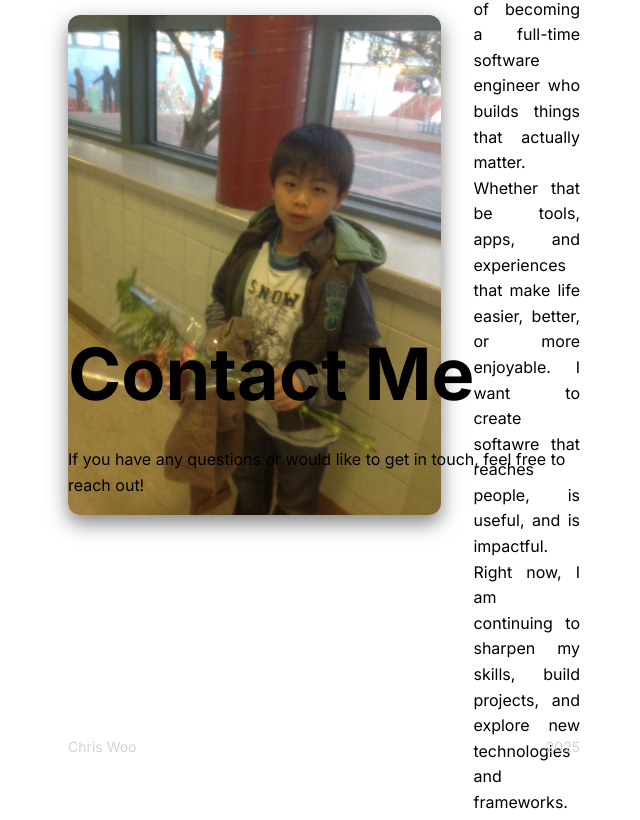
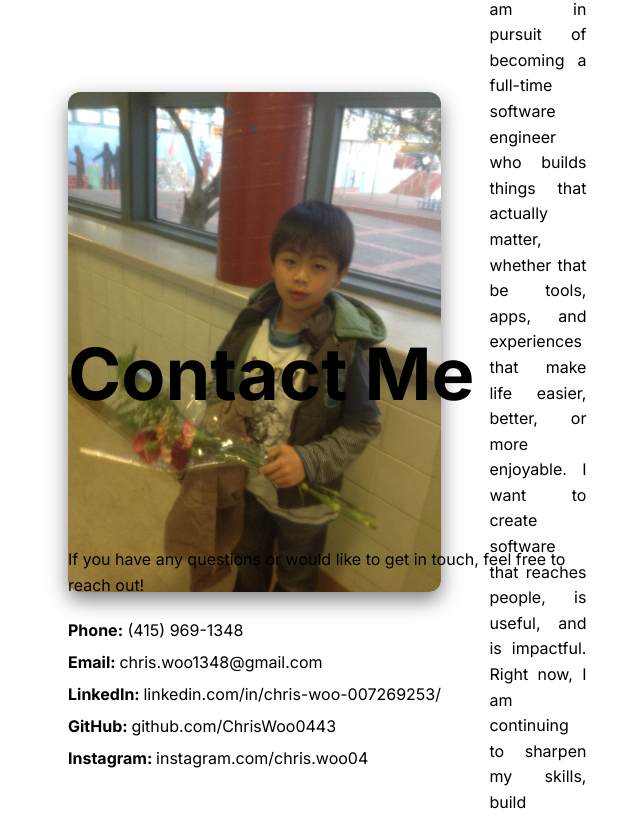
Before and after one commit to ChrisWoo0443/portfolio, a React (Vite) app: page / in a window 1280 px wide. Shown: the part 1714-2534 px from the top of the page, without its empty margins (316-956 px from the left). Built offline with nearby package versions, Linux system fonts and the light colour scheme.

Commit message:
contact info

```diff
--- a/src/components/About.jsx
+++ b/src/components/About.jsx
@@ -11,8 +11,8 @@ export function About() {
                 <p class name="about-text">
                     Hello, I'm Chris Woo, a Computer Science with Business Applications student at the University
                     of California, Riverside. I am in pursuit of becoming a full-time software engineer
-                    who builds things that actually matter. Whether that be tools, apps, and experiences that
-                    make life easier, better, or more enjoyable. I want to create softawre that reaches people,
+                    who builds things that actually matter, whether that be tools, apps, and experiences that
+                    make life easier, better, or more enjoyable. I want to create software that reaches people,
                     is useful, and is impactful. Right now, I am continuing to sharpen my skills, build projects,
                     and explore new technologies and frameworks.
                 </p>
--- a/src/components/Contact.jsx
+++ b/src/components/Contact.jsx
@@ -7,6 +7,43 @@ export function Contact() {
             <p className="contact-description">
                 If you have any questions or would like to get in touch, feel free to reach out!
             </p>
+            <div className="contact-details">
+                <p className="contact-phone">
+                    <strong>Phone:</strong> (415) 969-1348
+                </p>
+
+                <p className="contact-email">
+                    <strong>Email: </strong>
+                    <a href="mailto:chris.woo1348@gmail.com">
+                        chris.woo1348@gmail.com
+                    </a>
+                </p>
+
+                <p className="contact-linkedin">
+                    <strong>LinkedIn: </strong>
+                    <a href="https://www.linkedin.com/in/chris-woo-007269253/" target="_blank" rel="noopener noreferrer">
+                        linkedin.com/in/chris-woo-007269253/
+                    </a>
+                </p>
+
+                <p className="contact-github">
+                <strong>GitHub: </strong>
+                    <a href="https://www.github.com/ChrisWoo0443" target="_blank" rel="noopener noreferrer">
+                        github.com/ChrisWoo0443
+                    </a>
+                </p>
+
+                <p className="contact-instagram">
+                    <strong>Instagram: </strong>
+                    <a href="https://www.instagram.com/chris.woo04/" target="_blank" rel="noopener noreferrer">
+                        instagram.com/chris.woo04
+                    </a>
+                </p>
+
+            </div>
         </div>
     );
 }
+
+
+// put linkedin, instagram, github, email, phone number
--- a/src/components/Navbar.jsx
+++ b/src/components/Navbar.jsx
@@ -6,7 +6,6 @@ export function Navbar(){
         <nav className="navbar">
             <a href="/" className="navbar-logo">Chris Woo</a>
             <div className="navbar-items">
-                {/* <a href="#home" className='navbar-link'>Home</a> */}
                 <a href="/projects" className='navbar-link'>Projects</a>
                 <a href="#about" className='navbar-link'>About</a>
                 <a href="#contact" className='navbar-link'>Contact</a>
--- /dev/null
+++ b/src/components/project.jsx
@@ -0,0 +1,5 @@
+import React from "react";
+
+export function Project() {
+
+}
--- a/src/pages/Home.jsx
+++ b/src/pages/Home.jsx
@@ -13,7 +13,6 @@ const Home = () => {
         <div className = "home-container">
             <Navbar />
             <ScrollToTop />
-
             <header className="section-header" role="banner">
                 <div className="header-logo">Personal Collection</div>
                 <div className="header-content">
@@ -21,7 +20,6 @@ const Home = () => {
                 </div>
             </header>
             <Preview />
-
             <About />
             <Contact />
 
--- a/src/styles/styles.css
+++ b/src/styles/styles.css
@@ -28,6 +28,7 @@ body {
     align-items: center;
     flex: 0 auto;
     border-bottom: 1px solid var(--baorder);
+    /* position: fixed; */
 }
 
 .navbar-logo {
@@ -176,12 +177,18 @@ body {
     width: auto;
     height: 500px;
     border-radius: 12px;
+    transition: all 0.5s ease;
+
+}
+
+.about-image:hover {
+    transform: scale(1.1);
 }
 
 .about-description {
     display: flex;
     justify-content: space-between;
-    gap: 2rem;
+    gap: 3rem;
     align-items: center;
     text-align: justify;
 
@@ -199,11 +206,20 @@ body {
     display: flex;
     flex-direction: column;
     gap: 1rem;
-    height: 500px;
+
+    height: 900px;
 }
 
 .contact-title {
     font-size: 72px;
+    color: var(--text);
+}
+.contact-details {
+    line-height: 2rem;
+}
+
+.contact-description {
+    padding-top: 100px;
     color: var(--text);
 }
 
@@ -221,6 +237,27 @@ body {
     border-bottom: 1px solid var(--border);
 }
 
+.contact-email a {
+    color: var(--text-secondary);
+    text-decoration: none;
+}
+
+.contact-linkedin a {
+    color: var(--text-secondary);
+    text-decoration: none;
+}
+
+.contact-github a {
+    color: var(--text-secondary);
+    text-decoration: none;
+}
+
+.contact-instagram a {
+    color: var(--text-secondary);
+    text-decoration: none;
+}
+
+
 .footer-name {
     font-size: 14px;
     color: lightgrey;
```
